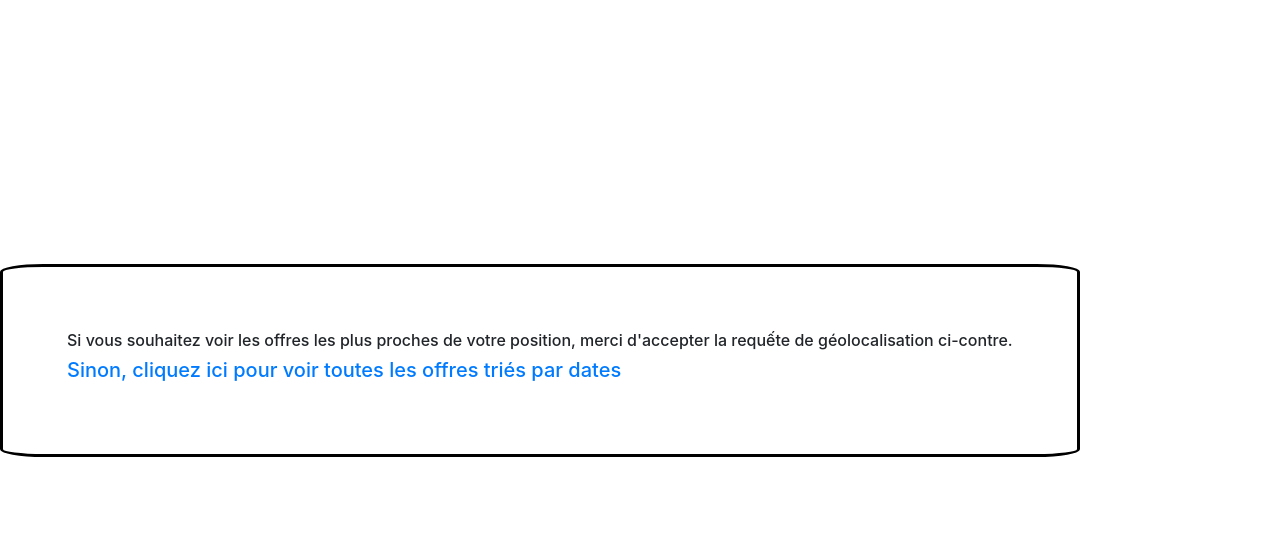
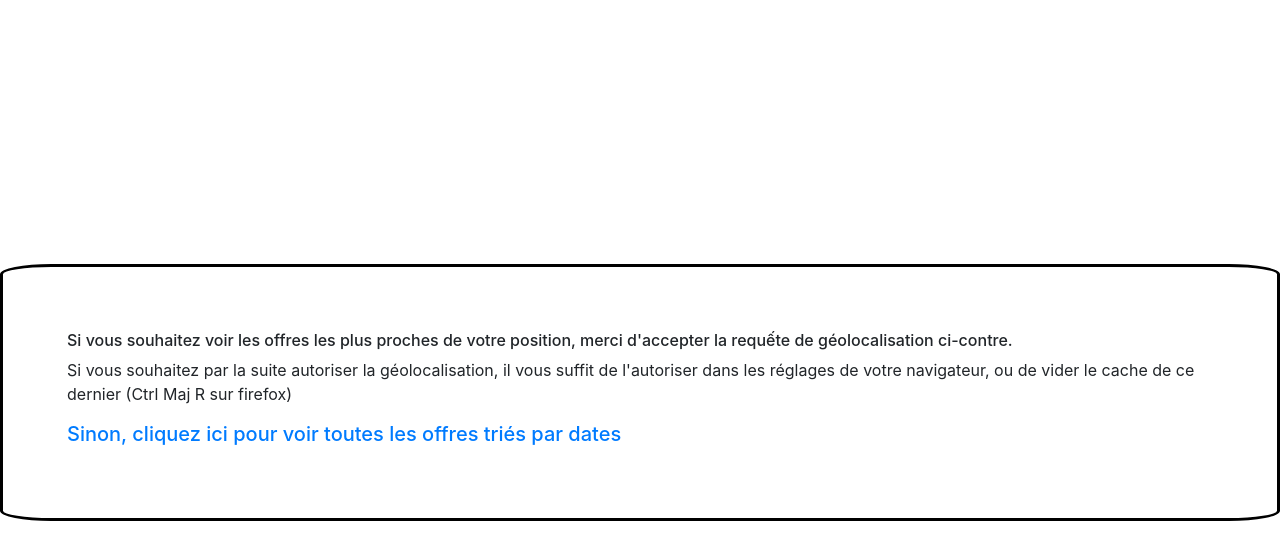
Before and after one commit to nateoverd12/my1st-Django-Project, a Django app: page / in a window 1280 px wide. Shown: the part 56-616 px from the top of the page. Run offline with Django 3.2, Linux system fonts and the light colour scheme; some libraries are stand-ins or nearby versions.

Commit message:
cleared cache precision

```diff
--- a/circus/static/css/init.css
+++ b/circus/static/css/init.css
@@ -6,5 +6,6 @@
     display: flex;
     flex-direction: column;
     padding: 5%;
+    width:100vw;
 }
 .container-fluid {padding: 0 !important}
--- a/circus/templates/init.html
+++ b/circus/templates/init.html
@@ -10,6 +10,7 @@
 {% block content %}
 <div id="center">
     <h6>Si vous souhaitez voir les offres les plus proches de votre position, merci d'accepter la requếte de géolocalisation ci-contre.</h6>
+    <p>Si vous souhaitez par la suite autoriser la géolocalisation, il vous suffit de l'autoriser dans les réglages de votre navigateur, ou de vider le cache de ce dernier (Ctrl Maj R sur firefox)</p>
     <a href="{% url 'dates' 1 %}"><h5>Sinon, cliquez ici pour voir toutes les offres triés par dates</h5></a>
 </div>
 
```
